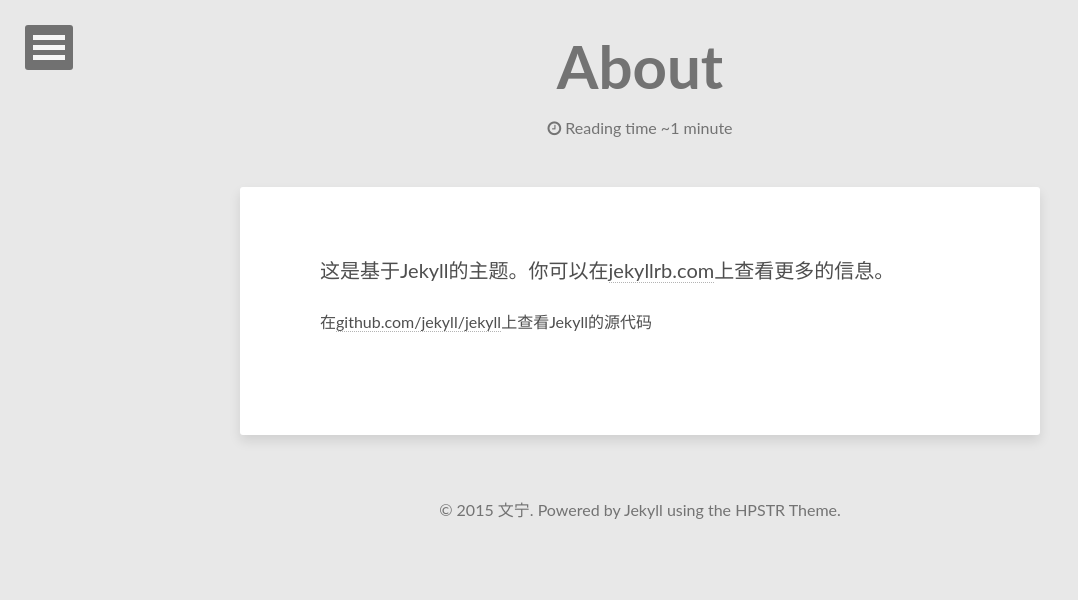
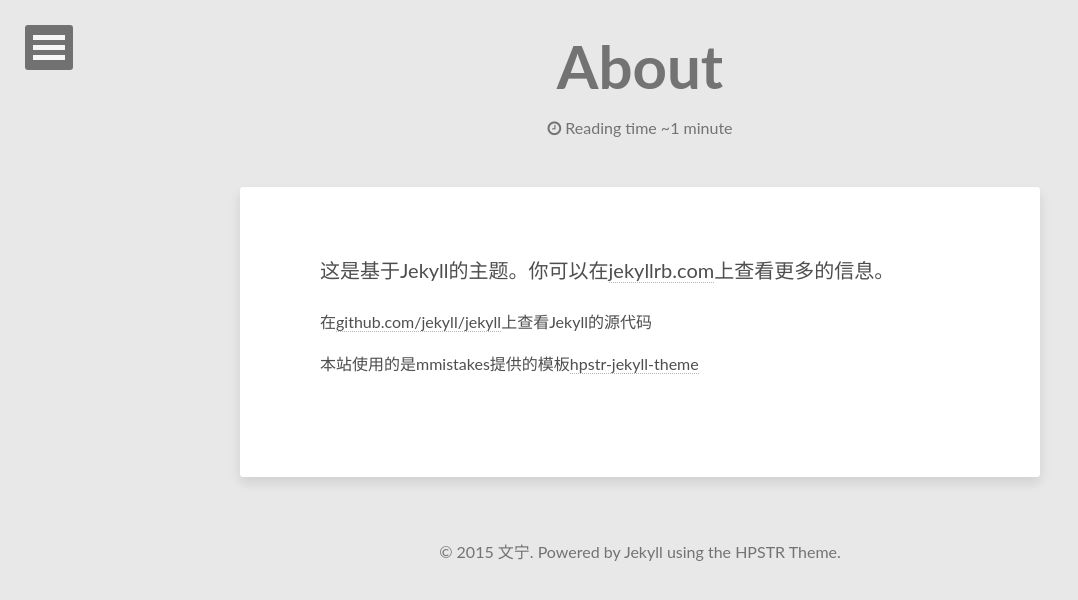
Before and after one commit to wjwn/wjwn.github.io, a Jekyll site: the page built from about.md, in a window 1280 px wide. Shown: the top 600 px of the page, without its empty margins (0-1078 px from the left). Built offline with Jekyll 4.4.1, drawn with Linux system fonts in a browser that asks for light colours.

Commit message:
修改about“

```diff
--- a/about.md
+++ b/about.md
@@ -8,3 +8,5 @@ comments: false
 这是基于Jekyll的主题。你可以在[jekyllrb.com](http://jekyllrb.com/)上查看更多的信息。
 
 在[github.com/jekyll/jekyll](https://github.com/jekyll/jekyll)上查看Jekyll的源代码
+
+本站使用的是mmistakes提供的模板[hpstr-jekyll-theme](https://github.com/mmistakes/hpstr-jekyll-theme)
```
